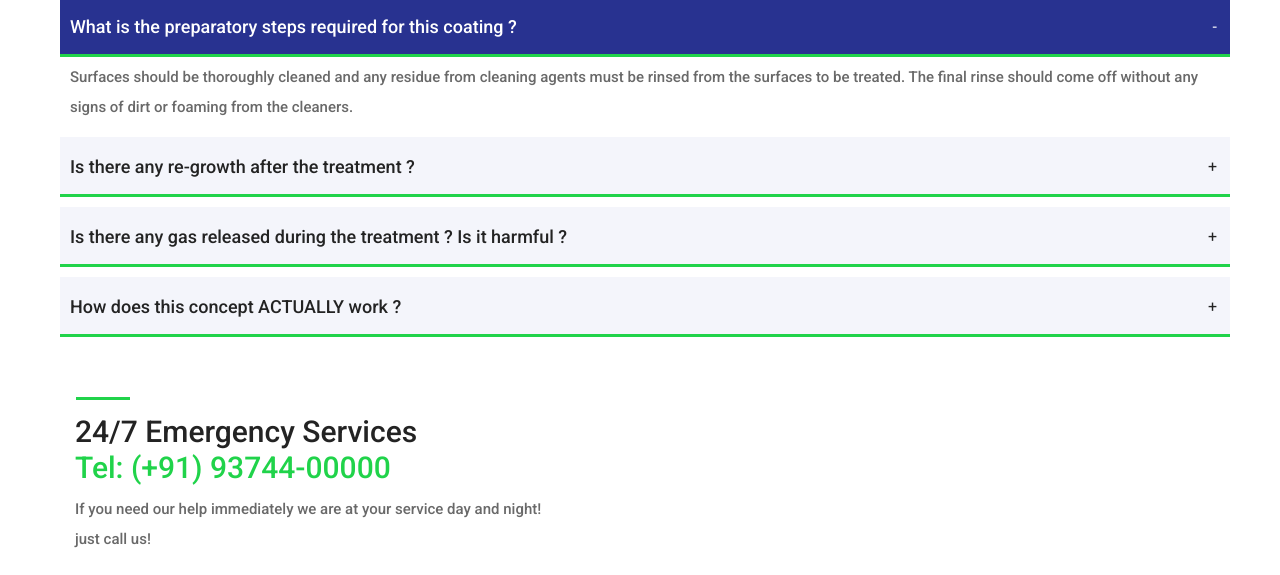
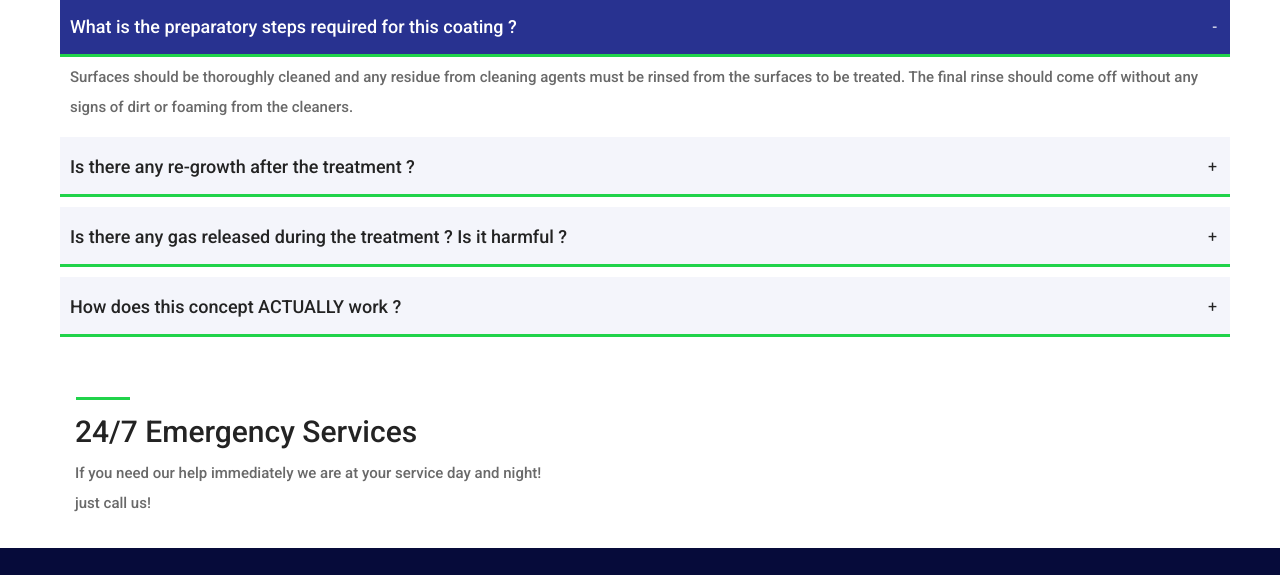
Before and after one commit to BDChauhan/alfapest, a plain HTML site: page alfashield.html in a window 1280 px wide. Shown: the part 5096-5671 px from the top of the page. Drawn offline with Linux system fonts and the light colour scheme.

```diff
--- a/alfashield.html
+++ b/alfashield.html
@@ -583,7 +583,7 @@
 				<!-- About Content -->
 
 					<div class="about_content col-md-8">
-						<div class="section_title"><h2>24/7 Emergency Services<br><a href="tel:+91-9374400000" style="color: #20d34a;">Tel: (+91) 93744-00000</a></h2></div>
+						<div class="section_title"><h2>24/7 Emergency Services<br><!-- <a href="tel:+91-9374400000" style="color: #20d34a;">Tel: (+91) 93744-00000</a> --></h2></div>
 						<div class="about_text">
 							<p>If you need our help immediately we are at your service day and night!<br>just call us!</p>
 						</div>
```
Also changed, not shown: pestcontrol.html (+1 -1 lines).
